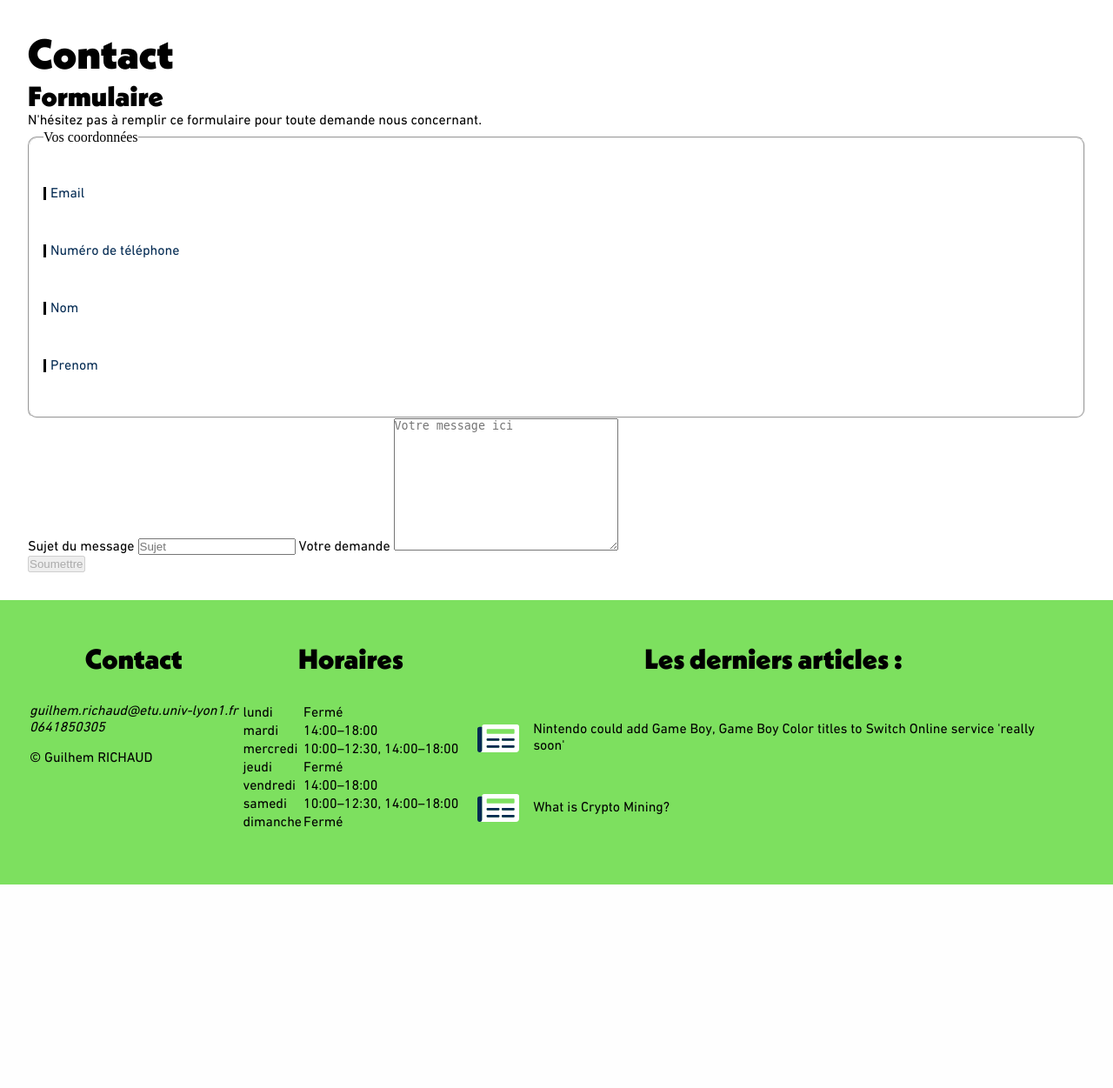
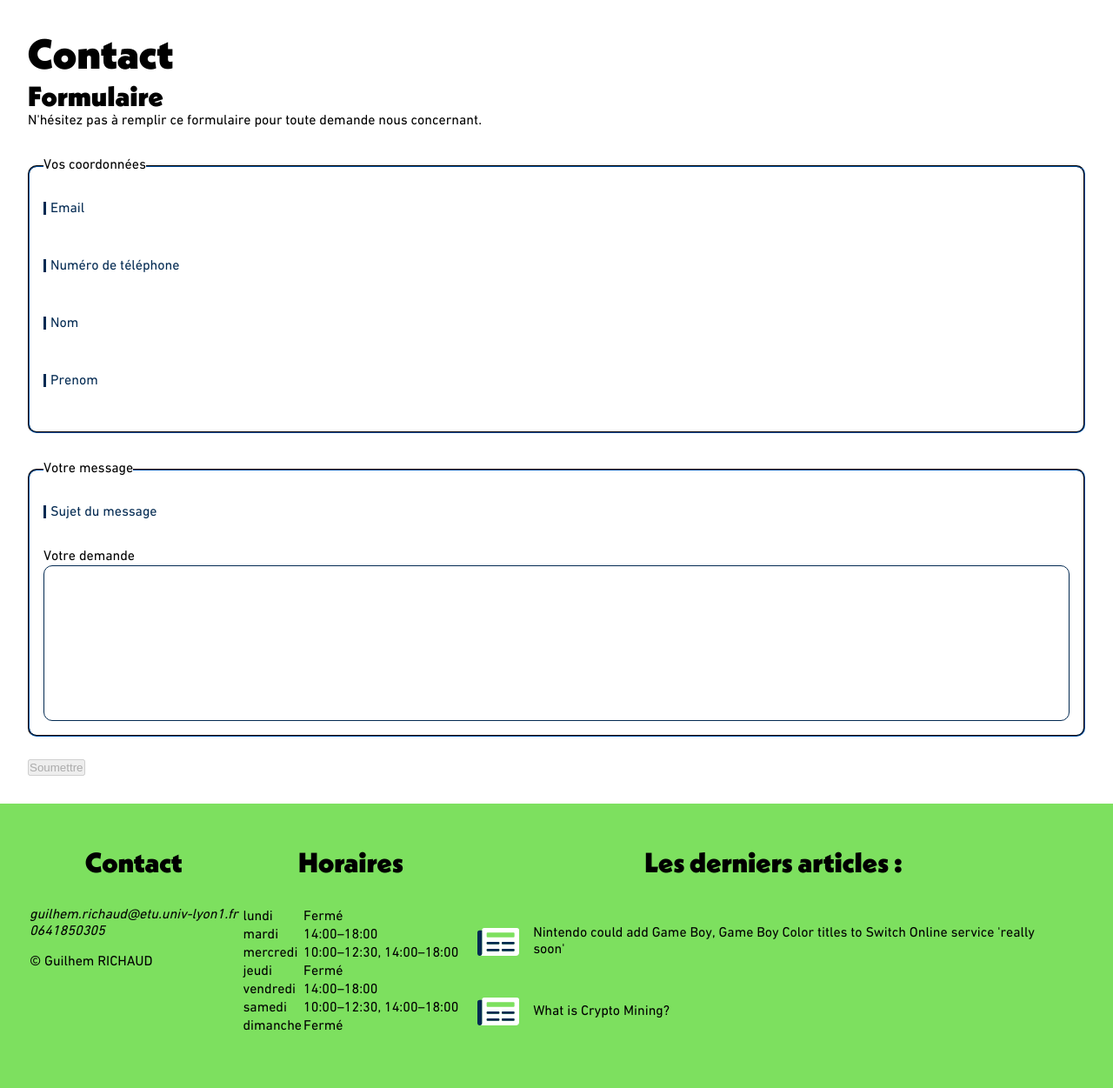
Before and after one commit to guiphaniel/kiwi-info, a PHP site: page /contact.html in a window 1280 px wide. Shown: the part 124-1375 px from the top of the page at 87% size. Before the commit the page ends 1141 px from the top, so only its background shows below. Run offline with PHP 8.4, Linux system fonts and the light colour scheme.

Commit message:
form update + scrollbar

```diff
--- a/contact.html
+++ b/contact.html
@@ -115,12 +115,16 @@
                     <label for="prenom">Prenom</label>
                 </div>
             </fieldset>
-            <div>
-                <label for="sujet">Sujet du message</label>
-                <input type="text" name="sujet" id="sujet" placeholder="Sujet" required>
+            <fieldset class="message">
+                <legend>Votre message</legend>
+                <div class="input-group">
+                    <input type="text" name="sujet" id="sujet" placeholder=" " required>
+                    <span class="barre"></span>
+                    <label for="sujet">Sujet du message</label>
+                </div>
                 <label for="message">Votre demande</label>
-                <textarea name="message" id="message" cols="30" rows="10" placeholder="Votre message ici" required></textarea>
-            </div>
+                <textarea name="message" id="message" cols="30" rows="10" required></textarea>
+            </fieldset>
             <div>
                 <button type="submit" class="submit">Soumettre</button>
             </div>
--- a/css/style.css
+++ b/css/style.css
@@ -14,6 +14,26 @@
 @font-face {font-family: "questrial";
   src: url("../fonts/questrial.ttf") format("truetype");
 }
+
+/* width */
+::-webkit-scrollbar {
+    width: 10px;
+  }
+
+  /* Track */
+  ::-webkit-scrollbar-track {
+    background: var(--color-primary)
+  }
+
+  /* Handle */
+  ::-webkit-scrollbar-thumb {
+    background: var(--color-nav);
+  }
+
+  /* Handle on hover */
+  ::-webkit-scrollbar-thumb:hover {
+    background: var(--color-nav-hover);
+  }
 
 *, *::after, *::before{
     padding: 0;
@@ -68,7 +88,7 @@ h2 {
     font-size: 2em;
 }
 
-p, a, span, label, em, td, th, ul {
+p, a, span, label, em, td, th, ul, legend, caption, placeholder {
     font-family: "DINNextW1G";
 }
 
@@ -404,12 +424,17 @@ footer div ul a:hover {
 
 /*FORMS*/
 
+form {
+    margin-top: 2em;
+}
+
 form fieldset {
     display: flex;
     flex-direction: column;
     padding: 1em 1em;
-    padding-top: 2em;
+    margin-top: 2em;
     border-radius: var(--border-radius);
+    border-color: var(--color-primary);
 }
 
 form fieldset input{
@@ -419,9 +444,22 @@ form fieldset input{
     user-select: none;
 }
 
+form fieldset textarea{
+    border-radius: var(--border-radius);
+    padding: 1em;
+    resize: none;
+    border-color: var(--color-primary);
+    outline-color: var(--color-nav);
+}
+
+button {
+    margin-top: 2em;
+}
+
 .input-group input {
     border-left-style: solid;
     border-left-width: 3px;
+    border-color: var(--color-primary);
     padding-left: 5px;
 }
 
@@ -429,6 +467,7 @@ form fieldset input{
     display: flex;
     flex-direction: column;
     padding: 1em 0;
+    max-width: 20em;
 }
 
 .input-group label {
@@ -471,6 +510,11 @@ form fieldset input{
 
 .check-group input {
     width: auto;
+}
+
+.message {
+    display: flex;
+    flex-direction: column;
 }
 
 #comments {
```
